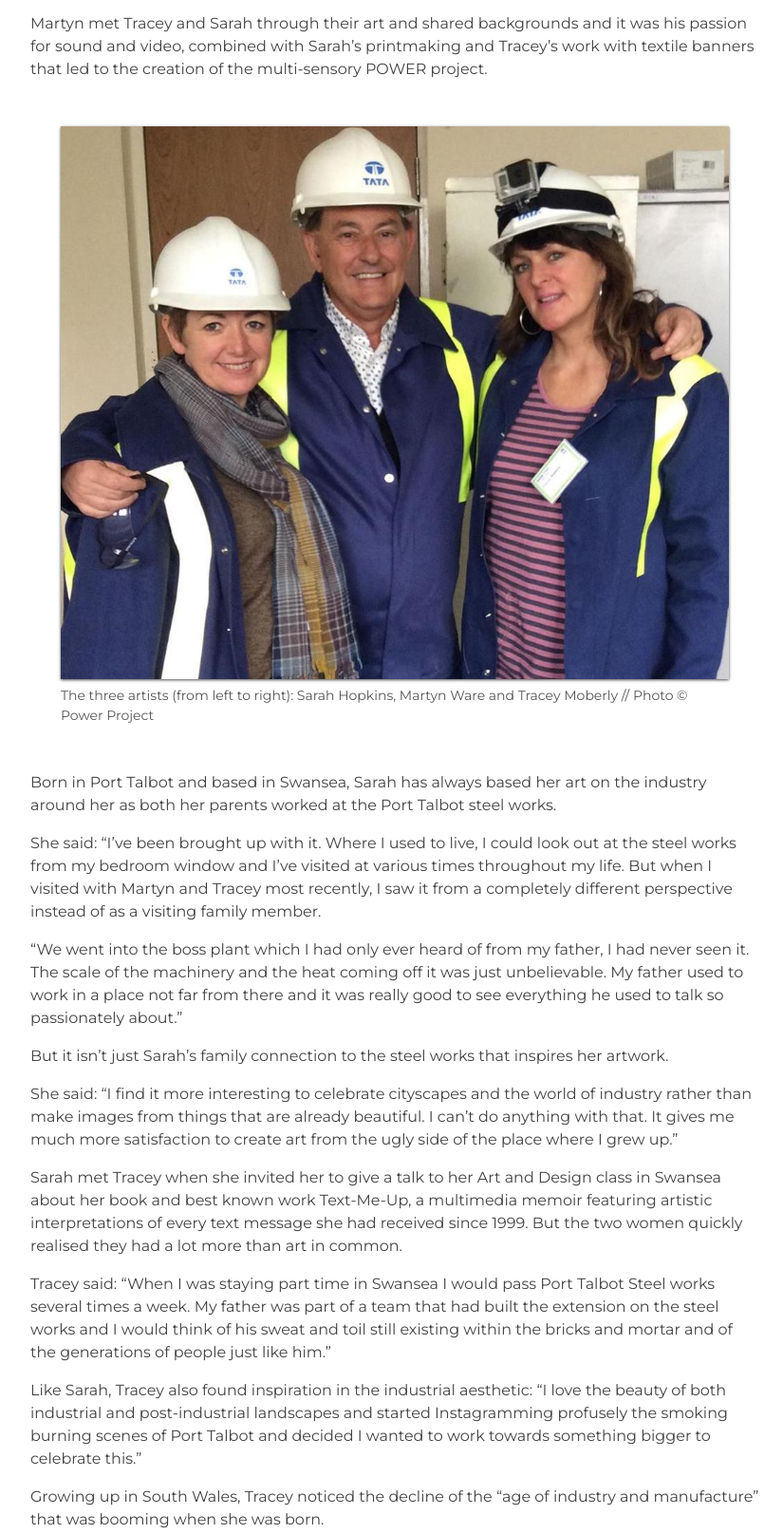
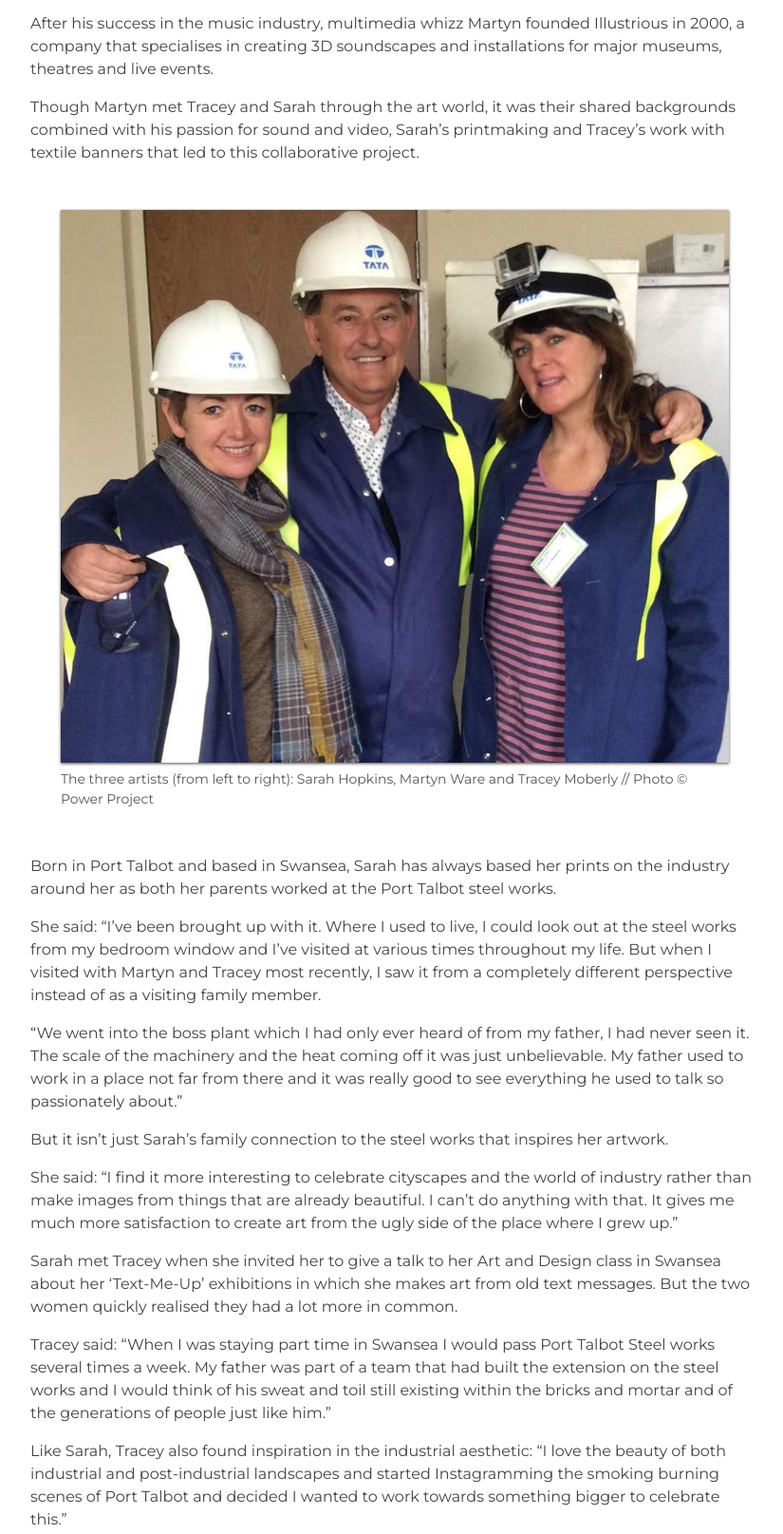
Before and after one commit to chloesimpkins/POWER, a plain HTML site: page index.html in a window 1280 px wide. Shown: the part 1611-3226 px from the top of the page at 95% size, without its empty margins (224-1049 px from the left). Drawn offline with Linux system fonts and the light colour scheme.

Commit message:
Add files via upload

```diff
--- a/index.html
+++ b/index.html
@@ -32,29 +32,30 @@
 
       <p><b>The Human League and Heaven 17 founding member Martyn Ware is one of three British artists who have come together to create an immersive multimedia exhibition celebrating the unique beauty of the UK steel industry.</b></p>
       <p>Martyn, 61, Tracey Moberly, 53, and Sarah Hopkins, 45, will be displaying their collaborative efforts at the two-week-long POWER exhibition, launched last night (29 March) at Trafalgar Warehouse.</p>
-      <p>The trio all have family backgrounds in the steel working hubs of Sheffield and Port Talbot and they have all found creative inspiration in the landscapes, machinery and people that power the industry.</p>
+      <p>The steel-inspired works include photography, screen prints, textile banners, 3D soundscapes, projections and even a dance performance at the launch in an attempt to appeal to all the senses of the onlooker.</p>
+      <p>The trio all have family backgrounds based in the steel working hubs of Sheffield and Port Talbot and they have all found creative inspiration in the landscapes, machinery and people that power the industry.</p>
       <p>It was through his father’s 50 years of work as a toolmaker in Sheffield’s steel works, that Martyn realised he wanted no part in the steel industry himself.</p>
       <p>He said: “It was horrible, filthy, insanely difficult work. It created enormous health problems; some people died, some people were injured, a lot of people got chronic illnesses through the inhalation of steel dust. I’m sure that contributed to my father’s ill health later in life.”</p>
       <p>But it was Martyn’s respect for his father’s profession that inspired his contribution to the POWER exhibition.</p>
       <p>“I feel a great deal of empathy for the people who had to work in the steel industry because there was very little work around when my father was growing up. His dream was to work in an office in Sheffield.
-      That was a big deal. It just so happened that he started his career right in the middle of the Great Depression, so he had to go into steel working.</p>
+      That was a big deal. It just so happened that he started his career right in the middle of the Great Depression, so he had to go into steel working.”</p>
       <p>He added: “There were no recruitment agencies back then, not even a labour exchange. You just heard on the grapevine when jobs were available and those were the jobs you had to take at a time of mass unemployment. My father was one of many very brave, noble people who just had to provide for their families.”</p>
       <p>After his success in the music industry, multimedia whizz Martyn founded Illustrious in 2000, a company that specialises in creating 3D soundscapes and installations for major museums, theatres and live events.</p>
-      <p>Martyn met Tracey and Sarah through their art and shared backgrounds and it was his passion for sound and video, combined with Sarah’s printmaking and Tracey’s work with textile banners that led to the creation of the multi-sensory POWER project.</p>
+      <p>Though Martyn met Tracey and Sarah through the art world, it was their shared backgrounds combined with his passion for sound and video, Sarah’s printmaking and Tracey’s work with textile banners that led to this collaborative project.</p>
 
       <figure>
         <img src="images/Artists.jpg" alt="">
         <figcaption>The three artists (from left to right): Sarah Hopkins, Martyn Ware and Tracey Moberly // Photo &copy Power Project</figcaption>
       </figure>
 
-      <p>Born in Port Talbot and based in Swansea, Sarah has always based her art on the industry around her as both her parents worked at the Port Talbot steel works.</p>
+      <p>Born in Port Talbot and based in Swansea, Sarah has always based her prints on the industry around her as both her parents worked at the Port Talbot steel works.</p>
       <p>She said: “I’ve been brought up with it. Where I used to live, I could look out at the steel works from my bedroom window and I’ve visited at various times throughout my life. But when I visited with Martyn and Tracey most recently, I saw it from a completely different perspective instead of as a visiting family member.</p>
       <p>“We went into the boss plant which I had only ever heard of from my father, I had never seen it. The scale of the machinery and the heat coming off it was just unbelievable. My father used to work in a place not far from there and it was really good to see everything he used to talk so passionately about.”</p>
       <p>But it isn’t just Sarah’s family connection to the steel works that inspires her artwork.</p>
       <p>She said: “I find it more interesting to celebrate cityscapes and the world of industry rather than make images from things that are already beautiful. I can’t do anything with that. It gives me much more satisfaction to create art from the ugly side of the place where I grew up.”</p>
-      <p>Sarah met Tracey when she invited her to give a talk to her Art and Design class in Swansea about her book and best known work Text-Me-Up, a multimedia memoir featuring artistic interpretations of every text message she had received since 1999. But the two women quickly realised they had a lot more than art in common.</p>
+      <p>Sarah met Tracey when she invited her to give a talk to her Art and Design class in Swansea about her ‘Text-Me-Up’ exhibitions in which she makes art from old text messages. But the two women quickly realised they had a lot more in common.</p>
       <p>Tracey said: “When I was staying part time in Swansea I would pass Port Talbot Steel works several times a week. My father was part of a team that had built the extension on the steel works and I would think of his sweat and toil still existing within the bricks and mortar and of the generations of people just like him.”</p>
-      <p>Like Sarah, Tracey also found inspiration in the industrial aesthetic: “I love the beauty of both industrial and post-industrial landscapes and started Instagramming profusely the smoking burning scenes of Port Talbot and decided I wanted to work towards something bigger to celebrate this.”</p>
+      <p>Like Sarah, Tracey also found inspiration in the industrial aesthetic: “I love the beauty of both industrial and post-industrial landscapes and started Instagramming the smoking burning scenes of Port Talbot and decided I wanted to work towards something bigger to celebrate this.”</p>
       <p>Growing up in South Wales, Tracey noticed the decline of the “age of industry and manufacture” that was booming when she was born.</p>
       <p>The steel industry was not exempt from this, with its workforce and production output still steadily decreasing today:</p>
 
```
